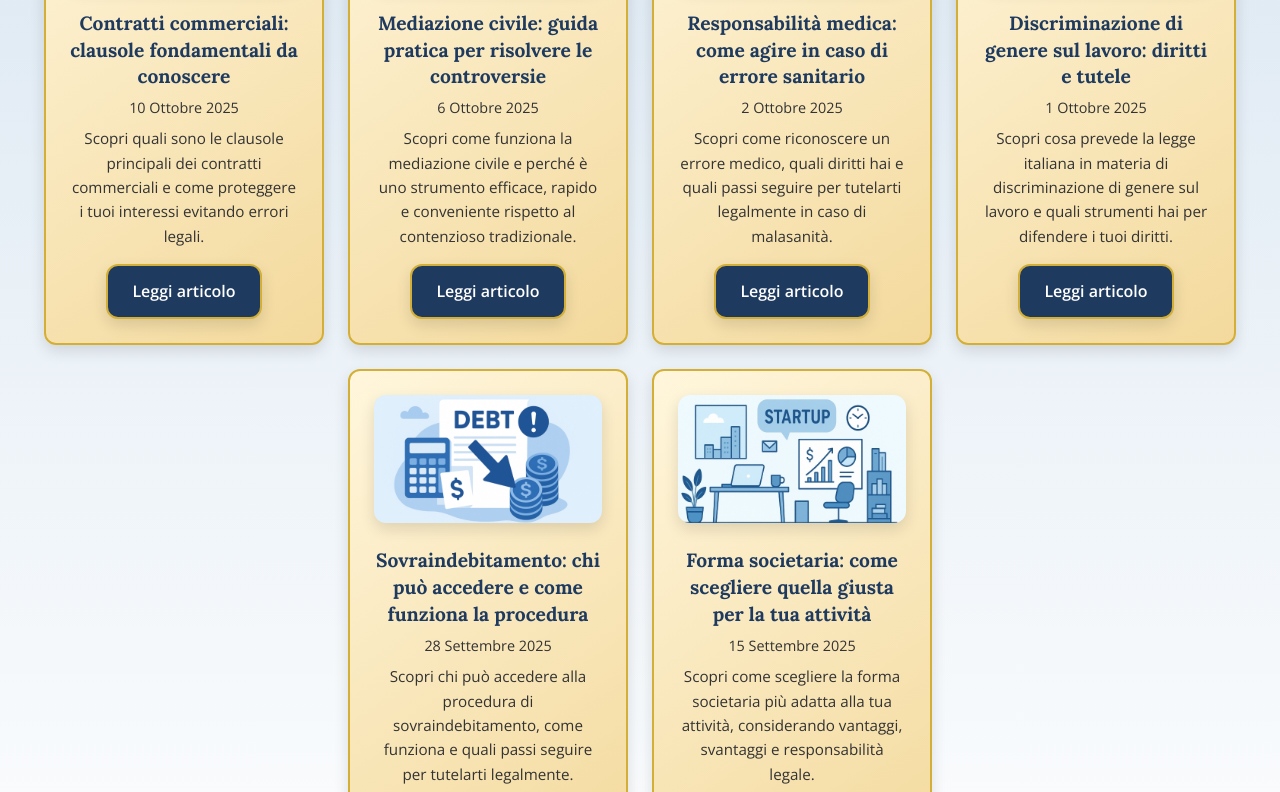
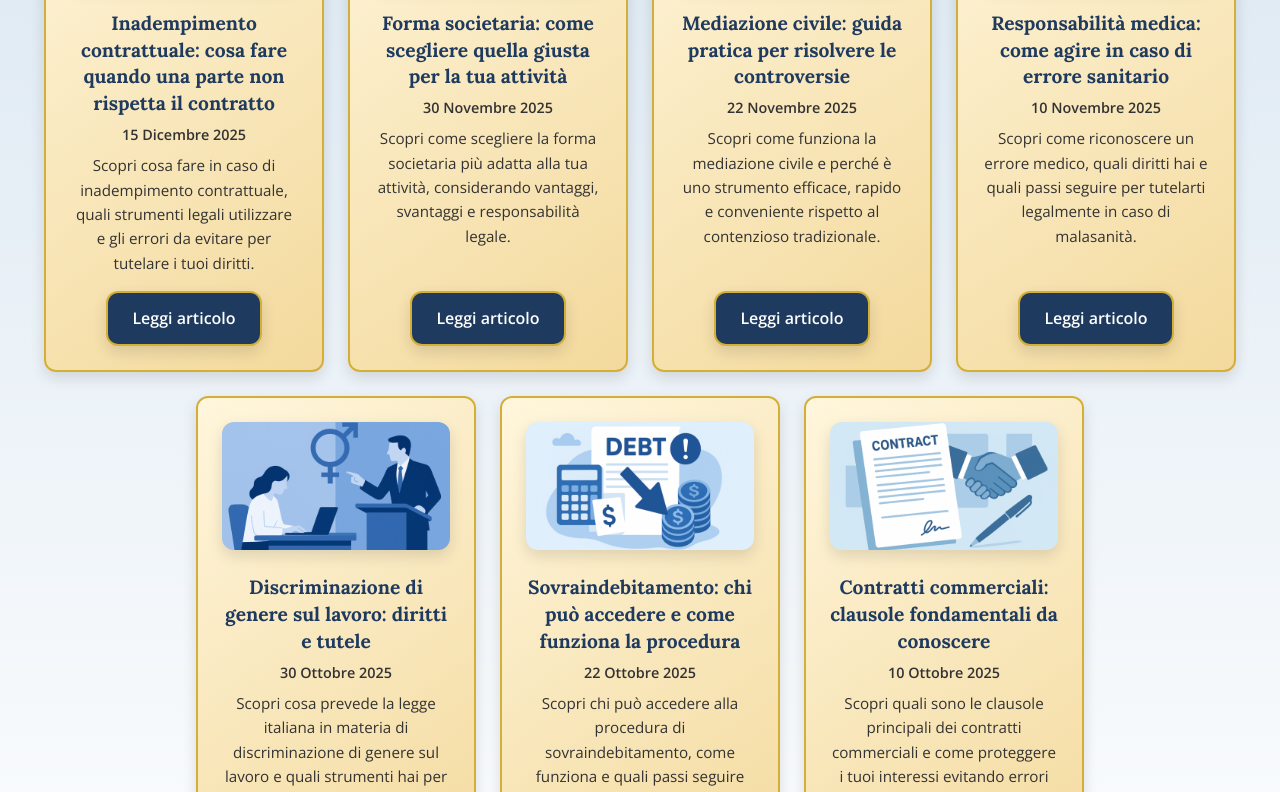
Before and after one commit to claudiasilvestri/law-firm-website, a React (Vite) app: page /approfondimenti in a window 1280 px wide. Shown: the part 360-1152 px from the top of the page. Built offline with nearby package versions, Linux system fonts and the light colour scheme.

Commit message:
nuovo articolo

```diff
--- a/src/data/articles.js
+++ b/src/data/articles.js
@@ -1,4 +1,199 @@
 export const articles = [
+  {
+    id: 7,
+    title: "Inadempimento contrattuale: cosa fare quando una parte non rispetta il contratto",
+    date: "15 Dicembre 2025",
+    description:
+      "Scopri cosa fare in caso di inadempimento contrattuale, quali strumenti legali utilizzare e gli errori da evitare per tutelare i tuoi diritti.",
+    image: "/images/articles/inadempimento-contrattuale.png",
+    imageCard: "/images/cards/inadempimento-contrattuale.png",
+    alt: "Illustrazione inadempimento contrattuale",
+    content: `
+      <h2>Cos'è l'inadempimento contrattuale</h2>
+      <p>L’inadempimento contrattuale si verifica quando una delle parti non rispetta gli obblighi previsti da un contratto. È una situazione frequente nei rapporti civili e commerciali e può causare conseguenze economiche rilevanti.</p>
+
+      <h3>Quando si parla di inadempimento</h3>
+      <p>L’inadempimento può consistere in un ritardo nell’esecuzione della prestazione, in un’esecuzione parziale oppure nella totale mancata esecuzione di quanto pattuito. Non ogni violazione è automaticamente grave: è necessario valutare l’importanza dell’obbligo non adempiuto e il danno effettivamente subito.</p>
+
+      <h3>Strumenti di tutela legale</h3>
+      <p>La legge prevede diversi strumenti per tutelare la parte adempiente, tra cui:</p>
+      <ul>
+        <li>Diffida ad adempiere</li>
+        <li>Richiesta di risoluzione del contratto</li>
+        <li>Domanda di risarcimento del danno</li>
+      </ul>
+      <p>In molti casi è possibile ricorrere anche alla mediazione, per tentare una soluzione più rapida e meno conflittuale.</p>
+
+      <h3>Errori da evitare</h3>
+      <ul>
+        <li>Non interrompere unilateralmente il rapporto senza una valutazione giuridica</li>
+        <li>Non agire senza adeguata documentazione</li>
+        <li>Non sottovalutare i termini previsti dal contratto</li>
+      </ul>
+
+      <h3>Come agire</h3>
+      <p>In caso di inadempimento è fondamentale analizzare tempestivamente il contratto e la situazione concreta, affidandosi a un professionista per individuare la strategia più efficace a tutela dei propri diritti.</p>
+    `
+  },
+  {
+    id: 3,
+    title: "Forma societaria: come scegliere quella giusta per la tua attività",
+    date: "30 Novembre 2025",
+    description:
+      "Scopri come scegliere la forma societaria più adatta alla tua attività, considerando vantaggi, svantaggi e responsabilità legale.",
+    image: "/images/articles/forma-societaria.png",
+    imageCard: "/images/cards/forma-societaria.png",
+    alt: "Illustrazione forma societaria",
+    content: `
+      <h2>Forma societaria</h2>
+      <p>Scegliere la <strong>forma societaria</strong> giusta è fondamentale per la gestione, la tassazione e la responsabilità legale della tua attività.</p>
+
+      <h3>Tipi di società in Italia</h3>
+      <ul>
+        <li><strong>SRL:</strong> ideale per piccole e medie imprese</li>
+        <li><strong>SPA:</strong> adatta per grandi imprese</li>
+        <li><strong>SNC/SAS:</strong> per soci che vogliono responsabilità condivisa</li>
+      </ul>
+
+      <h3>Vantaggi e svantaggi</h3>
+      <ul>
+        <li><strong>SRL:</strong> responsabilità limitata al capitale conferito, ma costi di gestione più alti</li>
+        <li><strong>SPA:</strong> maggiore possibilità di raccolta fondi, ma più complessa da gestire</li>
+        <li><strong>SNC/SAS:</strong> semplicità di gestione, ma responsabilità illimitata per i soci</li>
+      </ul>
+
+      <h3>Come agire</h3>
+      <p>Consulta un <strong>professionista</strong> per scegliere la forma societaria più adatta al tuo progetto e valutare eventuali rischi.</p>
+    `
+  },
+  {
+    id: 5,
+    title: "Mediazione civile: guida pratica per risolvere le controversie",
+    date: "22 Novembre 2025",
+    description:
+      "Scopri come funziona la mediazione civile e perché è uno strumento efficace, rapido e conveniente rispetto al contenzioso tradizionale.",
+    image: "/images/articles/mediazione-civile.png",
+    imageCard: "/images/cards/mediazione-civile.png",
+    alt: "Illustrazione mediazione civile",
+    content: `
+      <h2>Mediazione civile</h2>
+      <p>La <strong>mediazione civile</strong> permette di risolvere <strong>controversie</strong> in modo rapido, economico e meno conflittuale rispetto al tribunale.</p>
+
+      <h3>Vantaggi</h3>
+      <ul>
+        <li><strong>Tempi più brevi</strong></li>
+        <li><strong>Costi contenuti</strong></li>
+        <li><strong>Mantenere rapporti commerciali</strong> o personali</li>
+        <li><strong>Maggiore riservatezza</strong></li>
+      </ul>
+
+      <h3>Come avviare la mediazione</h3>
+      <ol>
+        <li><strong>Richiedere un mediatore qualificato</strong></li>
+        <li><strong>Presentare la domanda</strong> al tribunale o agli organismi autorizzati</li>
+        <li><strong>Partecipare agli incontri</strong> di mediazione</li>
+      </ol>
+
+      <h3>Come agire</h3>
+      <p>Valuta la <strong>mediazione</strong> come alternativa al tribunale con l’aiuto di un <strong>professionista</strong> per risolvere la controversia efficacemente.</p>
+    `
+  },
+  {
+    id: 1,
+    title: "Responsabilità medica: come agire in caso di errore sanitario",
+    date: "10 Novembre 2025",
+    description:
+      "Scopri come riconoscere un errore medico, quali diritti hai e quali passi seguire per tutelarti legalmente in caso di malasanità.",
+    image: "/images/articles/responsabilita-medica.png",
+    imageCard: "/images/cards/responsabilita-medica.png",
+    alt: "Illustrazione responsabilità medica",
+    content: `
+      <h2>Responsabilità medica</h2>
+      <p>Gli <strong>errori medici</strong> possono avere conseguenze gravi sulla salute. Saperli riconoscere e affrontare correttamente è fondamentale per tutelare i propri <strong>diritti</strong>.</p>
+
+      <h3>Responsabilità civile</h3>
+      <p>La <strong>responsabilità civile</strong> mira a risarcire il danno subito dal paziente, sia fisico che psicologico.</p>
+
+      <h3>Responsabilità penale</h3>
+      <p>In caso di errore considerato <strong>reato</strong>, il professionista sanitario può rispondere davanti a un tribunale penale.</p>
+
+      <h3>Passi da seguire se sospetti un errore medico</h3>
+      <ol>
+        <li><strong>Consultare un altro medico</strong> o esperto per un secondo parere indipendente</li>
+        <li><strong>Raccogliere tutta la documentazione clinica</strong> utile</li>
+        <li><strong>Rivolgersi a un avvocato specializzato</strong> in malasanità</li>
+        <li><strong>Tenere un diario degli eventi</strong> come prova in caso di contenzioso</li>
+      </ol>
+
+      <h3>Come agire</h3>
+      <p>Agire <strong>tempestivamente</strong> è fondamentale per tutelare i propri diritti e aumentare le possibilità di un risarcimento adeguato.</p>
+    `
+  },
+  {
+    id: 6,
+    title: "Discriminazione di genere sul lavoro: diritti e tutele",
+    date: "30 Ottobre 2025",
+    description:
+      "Scopri cosa prevede la legge italiana in materia di discriminazione di genere sul lavoro e quali strumenti hai per difendere i tuoi diritti.",
+    image: "/images/articles/discriminazione-genere.png",
+    imageCard: "/images/cards/discriminazione-genere.png",
+    alt: "Illustrazione discriminazione di genere",
+    content: `
+      <h2>Discriminazione di genere sul lavoro</h2>
+      <p>La <strong>discriminazione di genere</strong> è vietata dalla legge italiana. Conoscere i propri <strong>diritti</strong> è fondamentale per proteggersi.</p>
+
+      <h3>Cos’è la discriminazione di genere</h3>
+      <p>Si verifica quando una persona viene trattata in modo <strong>sfavorevole</strong> a causa del proprio genere.</p>
+
+      <h3>Diritti dei lavoratori</h3>
+      <ul>
+        <li><strong>Pari opportunità</strong> e trattamento equo</li>
+        <li><strong>Divieto di molestie o mobbing</strong></li>
+        <li><strong>Diritto a denunciare discriminazioni</strong> senza ritorsioni</li>
+        <li><strong>Tutela della maternità e paternità</strong></li>
+      </ul>
+
+      <h3>Come agire</h3>
+      <ol>
+        <li><strong>Raccogliere documentazione e prove</strong></li>
+        <li><strong>Rivolgersi a sindacato o ufficio HR</strong></li>
+        <li><strong>Presentare reclamo</strong> all’autorità competente o legale</li>
+      </ol>
+
+      <p>Consulta subito un <strong>avvocato esperto</strong> in caso di discriminazioni sul lavoro per tutelare i tuoi diritti.</p>
+    `
+  },
+  {
+    id: 2,
+    title: "Sovraindebitamento: chi può accedere e come funziona la procedura",
+    date: "22 Ottobre 2025",
+    description:
+      "Scopri chi può accedere alla procedura di sovraindebitamento, come funziona e quali passi seguire per tutelarti legalmente.",
+    image: "/images/articles/sovraindebitamento.png",
+    imageCard: "/images/cards/sovraindebitamento.png",
+    alt: "Illustrazione sovraindebitamento",
+    content: `
+      <h2>Sovraindebitamento</h2>
+      <p>Gli stati di <strong>sovraindebitamento</strong> possono colpire chiunque, e la legge prevede strumenti per affrontarli in modo <strong>legale e sicuro</strong>.</p>
+
+      <h3>Chi può accedere</h3>
+      <ul>
+        <li><strong>Consumatori</strong></li>
+        <li><strong>Professionisti e imprenditori individuali</strong></li>
+        <li><strong>Piccole imprese</strong> non assoggettabili a procedure concorsuali</li>
+      </ul>
+
+      <h3>Passaggi della procedura</h3>
+      <ol>
+        <li><strong>Raccogliere tutta la documentazione</strong> dei debiti</li>
+        <li><strong>Presentare l’istanza</strong> presso l’Organismo di Composizione della Crisi</li>
+        <li><strong>Elaborare un piano</strong> con l’aiuto di un professionista</li>
+      </ol>
+
+      <h3>Come agire</h3>
+      <p>Evita nuovi debiti durante la procedura e collabora con il <strong>professionista</strong> che ti segue per tutelare i tuoi interessi.</p>
+    `
+  },
   {
     id: 4,
     title: "Contratti commerciali: clausole fondamentali da conoscere",
@@ -37,164 +232,5 @@ export const articles = [
       <h3>Come agire</h3>
       <p>Fai sempre <strong>verificare i contratti</strong> da un professionista prima di firmarli.</p>
     `
-  },
-  {
-    id: 5,
-    title: "Mediazione civile: guida pratica per risolvere le controversie",
-    date: "6 Ottobre 2025",
-    description:
-      "Scopri come funziona la mediazione civile e perché è uno strumento efficace, rapido e conveniente rispetto al contenzioso tradizionale.",
-    image: "/images/articles/mediazione-civile.png",
-    imageCard: "/images/cards/mediazione-civile.png",
-    alt: "Illustrazione mediazione civile",
-    content: `
-      <h2>Mediazione civile</h2>
-      <p>La <strong>mediazione civile</strong> permette di risolvere <strong>controvversie</strong> in modo rapido, economico e meno conflittuale rispetto al tribunale.</p>
-
-      <h3>Vantaggi</h3>
-      <ul>
-        <li><strong>Tempi più brevi</strong></li>
-        <li><strong>Costi contenuti</strong></li>
-        <li><strong>Mantenere rapporti commerciali</strong> o personali</li>
-        <li><strong>Maggiore riservatezza</strong></li>
-      </ul>
-
-      <h3>Come avviare la mediazione</h3>
-      <ol>
-        <li><strong>Richiedere un mediatore qualificato</strong></li>
-        <li><strong>Presentare la domanda</strong> al tribunale o agli organismi autorizzati</li>
-        <li><strong>Partecipare agli incontri</strong> di mediazione</li>
-      </ol>
-
-      <h3>Come agire</h3>
-      <p>Valuta la <strong>mediazione</strong> come alternativa al tribunale con l’aiuto di un <strong>professionista</strong> per risolvere la controversia efficacemente.</p>
-    `
-  },
-  {
-    id: 1,
-    title: "Responsabilità medica: come agire in caso di errore sanitario",
-    date: "2 Ottobre 2025",
-    description:
-      "Scopri come riconoscere un errore medico, quali diritti hai e quali passi seguire per tutelarti legalmente in caso di malasanità.",
-    image: "/images/articles/responsabilita-medica.png",
-    imageCard: "/images/cards/responsabilita-medica.png",
-    alt: "Illustrazione responsabilità medica",
-    content: `
-      <h2>Responsabilità medica</h2>
-      <p>Gli <strong>errori medici</strong> possono avere conseguenze gravi sulla salute. Saperli riconoscere e affrontare correttamente è fondamentale per tutelare i propri <strong>diritti</strong>.</p>
-
-      <h3>Responsabilità civile</h3>
-      <p>La <strong>responsabilità civile</strong> mira a risarcire il danno subito dal paziente, sia fisico che psicologico.</p>
-
-      <h3>Responsabilità penale</h3>
-      <p>In caso di errore considerato <strong>reato</strong>, il professionista sanitario può rispondere davanti a un tribunale penale.</p>
-
-      <h3>Passi da seguire se sospetti un errore medico</h3>
-      <ol>
-        <li><strong>Consultare un altro medico</strong> o esperto per un secondo parere indipendente</li>
-        <li><strong>Raccogliere tutta la documentazione clinica</strong> utile</li>
-        <li><strong>Rivolgersi a un avvocato specializzato</strong> in malasanità</li>
-        <li><strong>Tenere un diario degli eventi</strong> come prova in caso di contenzioso</li>
-      </ol>
-
-      <h3>Come agire</h3>
-      <p>Agire <strong>tempestivamente</strong> è fondamentale per tutelare i propri diritti e aumentare le possibilità di un risarcimento adeguato.</p>
-    `
-  },
-  {
-    id: 6,
-    title: "Discriminazione di genere sul lavoro: diritti e tutele",
-    date: "1 Ottobre 2025",
-    description:
-      "Scopri cosa prevede la legge italiana in materia di discriminazione di genere sul lavoro e quali strumenti hai per difendere i tuoi diritti.",
-    image: "/images/articles/discriminazione-genere.png",
-    imageCard: "/images/cards/discriminazione-genere.png",
-    alt: "Illustrazione discriminazione di genere",
-    content: `
-      <h2>Discriminazione di genere sul lavoro</h2>
-      <p>La <strong>discriminazione di genere</strong> è vietata dalla legge italiana. Conoscere i propri <strong>diritti</strong> è fondamentale per proteggersi.</p>
-
-      <h3>Cos’è la discriminazione di genere</h3>
-      <p>Si verifica quando una persona viene trattata in modo <strong>sfavorevole</strong> a causa del proprio genere.</p>
-
-      <h3>Diritti dei lavoratori</h3>
-      <ul>
-        <li><strong>Pari opportunità</strong> e trattamento equo</li>
-        <li><strong>Divieto di molestie o mobbing</strong></li>
-        <li><strong>Diritto a denunciare discriminazioni</strong> senza ritorsioni</li>
-        <li><strong>Tutela della maternità e paternità</strong></li>
-      </ul>
-
-      <h3>Come agire</h3>
-      <ol>
-        <li><strong>Raccogliere documentazione e prove</strong></li>
-        <li><strong>Rivolgersi a sindacato o ufficio HR</strong></li>
-        <li><strong>Presentare reclamo</strong> all’autorità competente o legale</li>
-      </ol>
-
-      <p>Consulta subito un <strong>avvocato esperto</strong> in caso di discriminazioni sul lavoro per tutelare i tuoi diritti.</p>
-    `
-  },
-  {
-    id: 2,
-    title: "Sovraindebitamento: chi può accedere e come funziona la procedura",
-    date: "28 Settembre 2025",
-    description:
-      "Scopri chi può accedere alla procedura di sovraindebitamento, come funziona e quali passi seguire per tutelarti legalmente.",
-    image: "/images/articles/sovraindebitamento.png",
-    imageCard: "/images/cards/sovraindebitamento.png",
-    alt: "Illustrazione sovraindebitamento",
-    content: `
-      <h2>Sovraindebitamento</h2>
-      <p>Gli stati di <strong>sovraindebitamento</strong> possono colpire chiunque, e la legge prevede strumenti per affrontarli in modo <strong>legale e sicuro</strong>.</p>
-
-      <h3>Chi può accedere</h3>
-      <ul>
-        <li><strong>Consumatori</strong></li>
-        <li><strong>Professionisti e imprenditori individuali</strong></li>
-        <li><strong>Piccole imprese</strong> non assoggettabili a procedure concorsuali</li>
-      </ul>
-
-      <h3>Passaggi della procedura</h3>
-      <ol>
-        <li><strong>Raccogliere tutta la documentazione</strong> dei debiti</li>
-        <li><strong>Presentare l’istanza</strong> presso l’Organismo di Composizione della Crisi</li>
-        <li><strong>Elaborare un piano</strong> con l’aiuto di un professionista</li>
-      </ol>
-
-      <h3>Come agire</h3>
-      <p>Evita nuovi debiti durante la procedura e collabora con il <strong>professionista</strong> che ti segue per tutelare i tuoi interessi.</p>
-    `
-  },
-  {
-    id: 3,
-    title: "Forma societaria: come scegliere quella giusta per la tua attività",
-    date: "15 Settembre 2025",
-    description:
-      "Scopri come scegliere la forma societaria più adatta alla tua attività, considerando vantaggi, svantaggi e responsabilità legale.",
-    image: "/images/articles/forma-societaria.png",
-    imageCard: "/images/cards/forma-societaria.png",
-    alt: "Illustrazione forma societaria",
-    content: `
-      <h2>Forma societaria</h2>
-      <p>Scegliere la <strong>forma societaria</strong> giusta è fondamentale per la gestione, la tassazione e la responsabilità legale della tua attività.</p>
-
-      <h3>Tipi di società in Italia</h3>
-      <ul>
-        <li><strong>SRL:</strong> ideale per piccole e medie imprese</li>
-        <li><strong>SPA:</strong> adatta per grandi imprese</li>
-        <li><strong>SNC/SAS:</strong> per soci che vogliono responsabilità condivisa</li>
-      </ul>
-
-      <h3>Vantaggi e svantaggi</h3>
-      <ul>
-        <li><strong>SRL:</strong> responsabilità limitata al capitale conferito, ma costi di gestione più alti</li>
-        <li><strong>SPA:</strong> maggiore possibilità di raccolta fondi, ma più complessa da gestire</li>
-        <li><strong>SNC/SAS:</strong> semplicità di gestione, ma responsabilità illimitata per i soci</li>
-      </ul>
-
-      <h3>Come agire</h3>
-      <p>Consulta un <strong>professionista</strong> per scegliere la forma societaria più adatta al tuo progetto e valutare eventuali rischi.</p>
-    `
   }
 ];
--- a/src/pages/Approfondimenti.jsx
+++ b/src/pages/Approfondimenti.jsx
@@ -35,7 +35,7 @@ export default function Approfondimenti() {
             className="card-img"
           />
           <h2>{article.title}</h2>
-          <small>{article.date}</small>
+          <small><strong>{article.date}</strong></small>
           <p>{article.description}</p>
           <Link
             to={`/approfondimenti/${article.id}`}
--- a/src/pages/ArticlePage.jsx
+++ b/src/pages/ArticlePage.jsx
@@ -39,7 +39,7 @@ export default function ArticlePage() {
       />
 
       <h1>{article.title}</h1>
-      <small>{article.date}</small>
+      <small><strong>{article.date}</strong></small>
 
       <div
         className="article-content"
```
Also changed, not shown: public/images/articles/inadempimento-contrattuale.png (added), public/images/cards/inadempimento-contrattuale.png (added).
